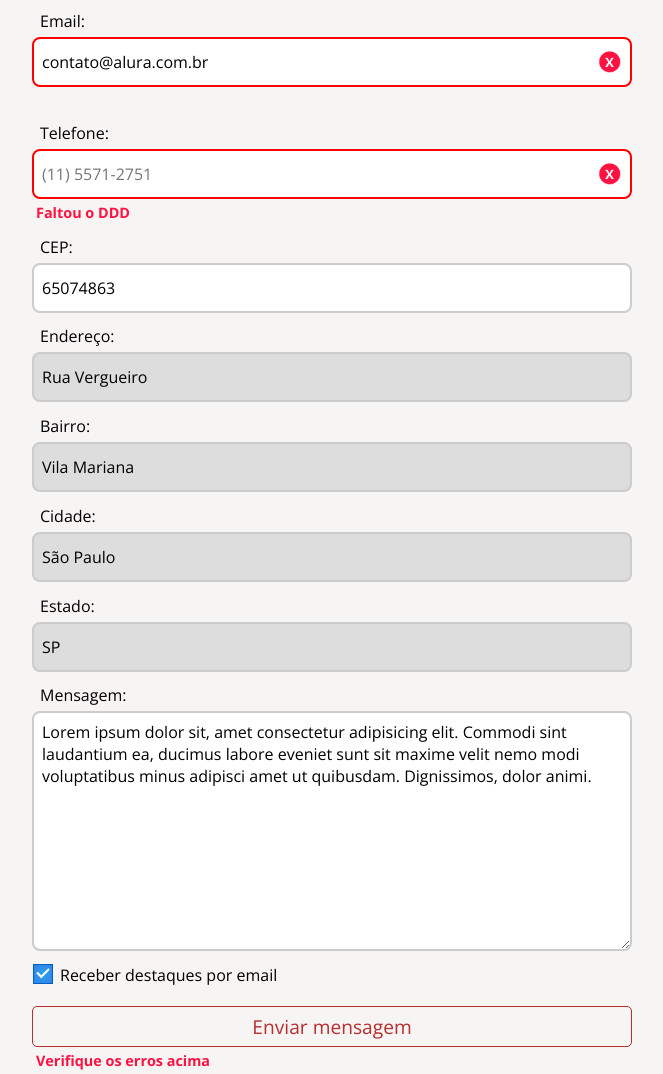
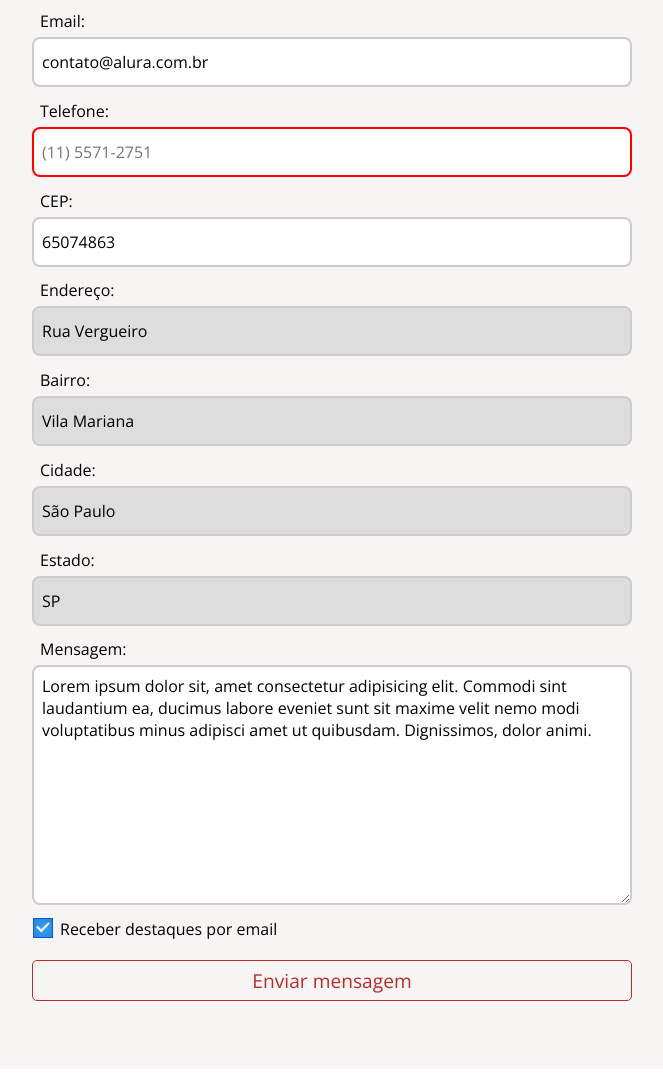
Before and after one commit to sucodelarangela/praticas-acessibilidade-web, a website: page index.html in a window 1280 px wide. Shown: the part 3235-4309 px from the top of the page, without its empty margins (308-971 px from the left). Drawn offline with nearby package versions, Linux system fonts and the light colour scheme.

```diff
--- a/css/contatoCampo.css
+++ b/css/contatoCampo.css
@@ -106,7 +106,7 @@
   font-size: 0.9em;
   font-weight: bold;
   color: #fd1242;
-  display: inline-block;
+  display: none;
 }
 
 .contatoCampo .contatoCampo--validouFoi {
--- a/index.html
+++ b/index.html
@@ -441,12 +441,11 @@
                   />
                 </div>
 
-                <div class="contatoCampo contatoCampo--erro">
+                <div class="contatoCampo">
                   <label for="email">Email: </label>
                   <input
                     type="email"
                     id="email"
-                    class="contatoCampo--validouErro"
                     value="contato@alura.com.br"
                     required
                   />
@@ -457,7 +456,7 @@
                   </span>
                 </div>
 
-                <div class="contatoCampo contatoCampo--erro">
+                <div class="contatoCampo">
                   <label for="fone">Telefone: </label>
                   <input
                     type="text"
--- a/js/mailcheck-config.js
+++ b/js/mailcheck-config.js
@@ -1,6 +1,6 @@
 var domains = ['gmail.com', 'aol.com']
 var secondLevelDomains = ['hotmail']
-var topLevelDomains = ['com', 'net', 'org']
+var topLevelDomains = ['com', 'net', 'org', 'com.br']
 // Variables created by us:
 var campoEmail = document.querySelector('#email')
 var sugestao = document.querySelector('#sugestao')
@@ -18,7 +18,11 @@
     // distanceFunction: superStringDistance, // optional
     suggested: function (suggestion) {
       // callback code created by us
-      console.log(suggestion.full)
+      // console.log(suggestion.full)
+      sugestao.style.display = 'inline-block'
+      sugestao.textContent = `Você quis dizer: ${suggestion.full}?`
+      sugestao.parentNode.classList.add('contatoCampo--erro')
+      campoEmail.classList.add('contatoCampo--validouErro')
     }
   })
 })
```
